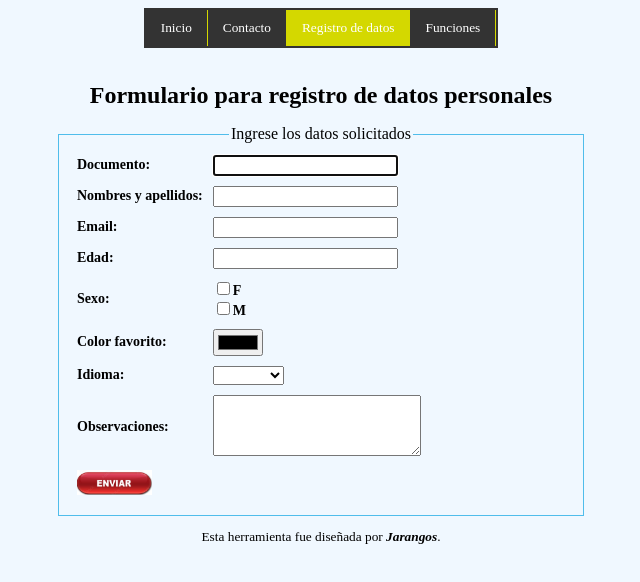
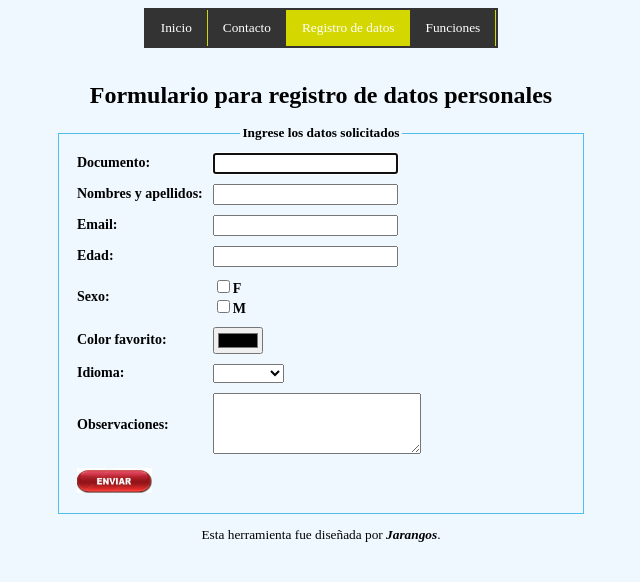
Before and after one commit to Jarangos31/Jarangos31.github.io, a plain HTML site: page registro-de-datos.html in a window 1280 px wide. Shown: the whole page, without its empty margins (319-959 px from the left). Drawn offline with Linux system fonts and the light colour scheme.

Commit message:
Se modifican algunos estilos.

```diff
--- a/styles/styles.css
+++ b/styles/styles.css
@@ -68,8 +68,9 @@ th{
 }
 
 legend{
+    font-size: smaller;
+    font-weight: bold;
     text-align: center;
-    font-size: medium;
     width: auto;
 }
 table{
```
